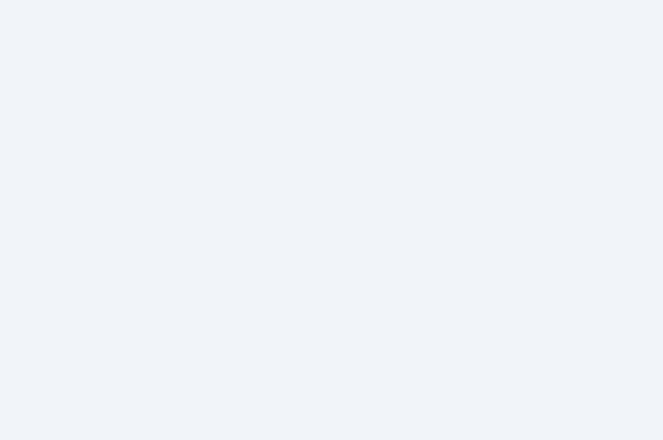
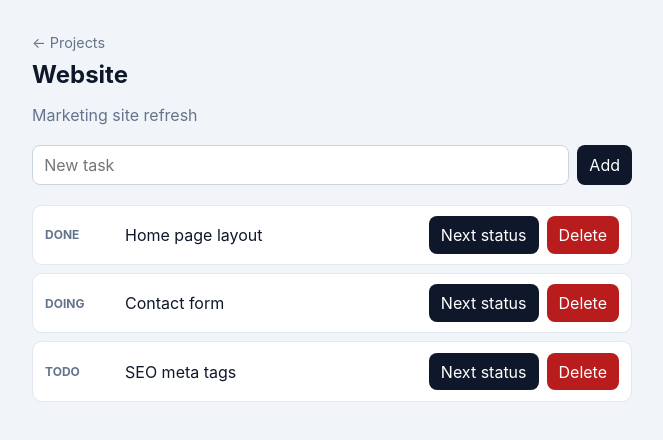
Before and after one commit to salhe123/FlowBoard, an Angular app: page /projects/p1 in a window 1280 px wide. Before the commit this address led to /. Shown: the top 440 px of the page, without its empty margins (308-971 px from the left). Built offline with nearby package versions, Linux system fonts and the light colour scheme; sample sign-in values are in the browser's storage.

Commit message:
FlowBoard’s core loop is complete: login → dashboard → list → detail → dummy CRUD.

```diff
--- a/src/app/app.routes.ts
+++ b/src/app/app.routes.ts
@@ -2,6 +2,7 @@ import { Routes } from '@angular/router';
 import { authGuard } from './auth.guard';
 import { Dashboard } from './dashboard/dashboard';
 import { Login } from './login/login';
+import { ProjectDetail } from './project-detail/project-detail';
 import { Projects } from './projects/projects';
 
 export const routes: Routes = [
@@ -9,4 +10,5 @@ export const routes: Routes = [
   { path: 'login', component: Login },
   { path: 'dashboard', component: Dashboard, canActivate: [authGuard] },
   { path: 'projects', component: Projects, canActivate: [authGuard] },
+  { path: 'projects/:id', component: ProjectDetail, canActivate: [authGuard] },
 ];
--- a/src/app/board.service.ts
+++ b/src/app/board.service.ts
@@ -31,8 +31,43 @@ export class BoardService {
     return this.tasks;
   }
 
+  projectById(id: string): Project | undefined {
+    return this.projects.find((project) => project.id === id);
+  }
+
   tasksFor(projectId: string): Task[] {
     return this.tasks.filter((task) => task.projectId === projectId);
+  }
+
+  addTask(projectId: string, title: string) {
+    const trimmed = title.trim();
+    if (!trimmed) {
+      return;
+    }
+
+    this.tasks.push({
+      id: `t${Date.now()}`,
+      projectId,
+      title: trimmed,
+      status: 'todo',
+    });
+  }
+
+  cycleStatus(taskId: string) {
+    const task = this.tasks.find((item) => item.id === taskId);
+    if (!task) {
+      return;
+    }
+
+    const next = { todo: 'doing', doing: 'done', done: 'todo' } as const;
+    task.status = next[task.status];
+  }
+
+  deleteTask(taskId: string) {
+    const index = this.tasks.findIndex((item) => item.id === taskId);
+    if (index >= 0) {
+      this.tasks.splice(index, 1);
+    }
   }
 
   counts() {
--- /dev/null
+++ b/src/app/project-detail/project-detail.css
@@ -0,0 +1,74 @@
+.page {
+  max-width: 40rem;
+  margin: 0 auto;
+  padding: 2rem 1.25rem;
+}
+
+.back {
+  color: #64748b;
+  text-decoration: none;
+  font-size: 0.9rem;
+}
+
+h1 {
+  margin: 0.5rem 0 0.25rem;
+}
+
+.lead,
+.empty {
+  color: #64748b;
+}
+
+form {
+  display: flex;
+  gap: 0.5rem;
+  margin: 1.25rem 0;
+}
+
+input {
+  flex: 1;
+  padding: 0.55rem 0.7rem;
+  border: 1px solid #cbd5e1;
+  border-radius: 8px;
+  font: inherit;
+}
+
+button {
+  padding: 0.55rem 0.75rem;
+  border: 0;
+  border-radius: 8px;
+  background: #0f172a;
+  color: #fff;
+  font: inherit;
+  cursor: pointer;
+}
+
+.danger {
+  background: #b91c1c;
+}
+
+ul {
+  list-style: none;
+  margin: 0;
+  padding: 0;
+  display: grid;
+  gap: 0.5rem;
+}
+
+li {
+  display: grid;
+  grid-template-columns: 4.5rem 1fr auto auto;
+  gap: 0.5rem;
+  align-items: center;
+  background: #fff;
+  border: 1px solid #e2e8f0;
+  border-radius: 10px;
+  padding: 0.65rem 0.75rem;
+}
+
+.status {
+  font-size: 0.75rem;
+  font-weight: 700;
+  text-transform: uppercase;
+  color: #64748b;
+}
--- /dev/null
+++ b/src/app/project-detail/project-detail.html
@@ -0,0 +1,30 @@
+<section class="page">
+  <a class="back" routerLink="/projects">← Projects</a>
+
+  @if (project) {
+    <h1>{{ project.name }}</h1>
+    <p class="lead">{{ project.description }}</p>
+
+    <form (submit)="add(); $event.preventDefault()">
+      <input [(ngModel)]="title" name="title" type="text" placeholder="New task" />
+      <button type="submit">Add</button>
+    </form>
+
+    @if (tasks.length === 0) {
+      <p class="empty">No tasks yet.</p>
+    }
+
+    <ul>
+      @for (task of tasks; track task.id) {
+        <li>
+          <span class="status">{{ task.status }}</span>
+          <span class="title">{{ task.title }}</span>
+          <button type="button" (click)="cycle(task.id)">Next status</button>
+          <button type="button" class="danger" (click)="remove(task.id)">Delete</button>
+        </li>
+      }
+    </ul>
+  } @else {
+    <p>Project not found.</p>
+  }
+</section>
--- /dev/null
+++ b/src/app/project-detail/project-detail.ts
@@ -0,0 +1,53 @@
+import { Component, inject } from '@angular/core';
+import { FormsModule } from '@angular/forms';
+import { ActivatedRoute, RouterLink } from '@angular/router';
+import { BoardService } from '../board.service';
+import { Project, Task } from '../models';
+
+@Component({
+  selector: 'app-project-detail',
+  imports: [FormsModule, RouterLink],
+  templateUrl: './project-detail.html',
+  styleUrl: './project-detail.css',
+})
+export class ProjectDetail {
+  private readonly route = inject(ActivatedRoute);
+  private readonly board = inject(BoardService);
+
+  project: Project | undefined;
+  tasks: Task[] = [];
+  title = '';
+
+  constructor() {
+    const id = this.route.snapshot.paramMap.get('id') ?? '';
+    this.project = this.board.projectById(id);
+    this.reload();
+  }
+
+  add() {
+    if (!this.project) {
+      return;
+    }
+    this.board.addTask(this.project.id, this.title);
+    this.title = '';
+    this.reload();
+  }
+
+  cycle(taskId: string) {
+    this.board.cycleStatus(taskId);
+    this.reload();
+  }
+
+  remove(taskId: string) {
+    this.board.deleteTask(taskId);
+    this.reload();
+  }
+
+  private reload() {
+    if (!this.project) {
+      this.tasks = [];
+      return;
+    }
+    this.tasks = this.board.tasksFor(this.project.id);
+  }
+}
--- a/src/app/projects/projects.css
+++ b/src/app/projects/projects.css
@@ -29,6 +29,12 @@ li {
   padding: 1rem 1.1rem;
 }
 
+li a {
+  display: block;
+  color: inherit;
+  text-decoration: none;
+}
+
 h2 {
   margin: 0 0 0.25rem;
   font-size: 1.05rem;
--- a/src/app/projects/projects.html
+++ b/src/app/projects/projects.html
@@ -5,8 +5,10 @@
   <ul>
     @for (project of projects; track project.id) {
       <li>
-        <h2>{{ project.name }}</h2>
-        <p>{{ project.description }}</p>
+        <a [routerLink]="['/projects', project.id]">
+          <h2>{{ project.name }}</h2>
+          <p>{{ project.description }}</p>
+        </a>
       </li>
     }
   </ul>
```
